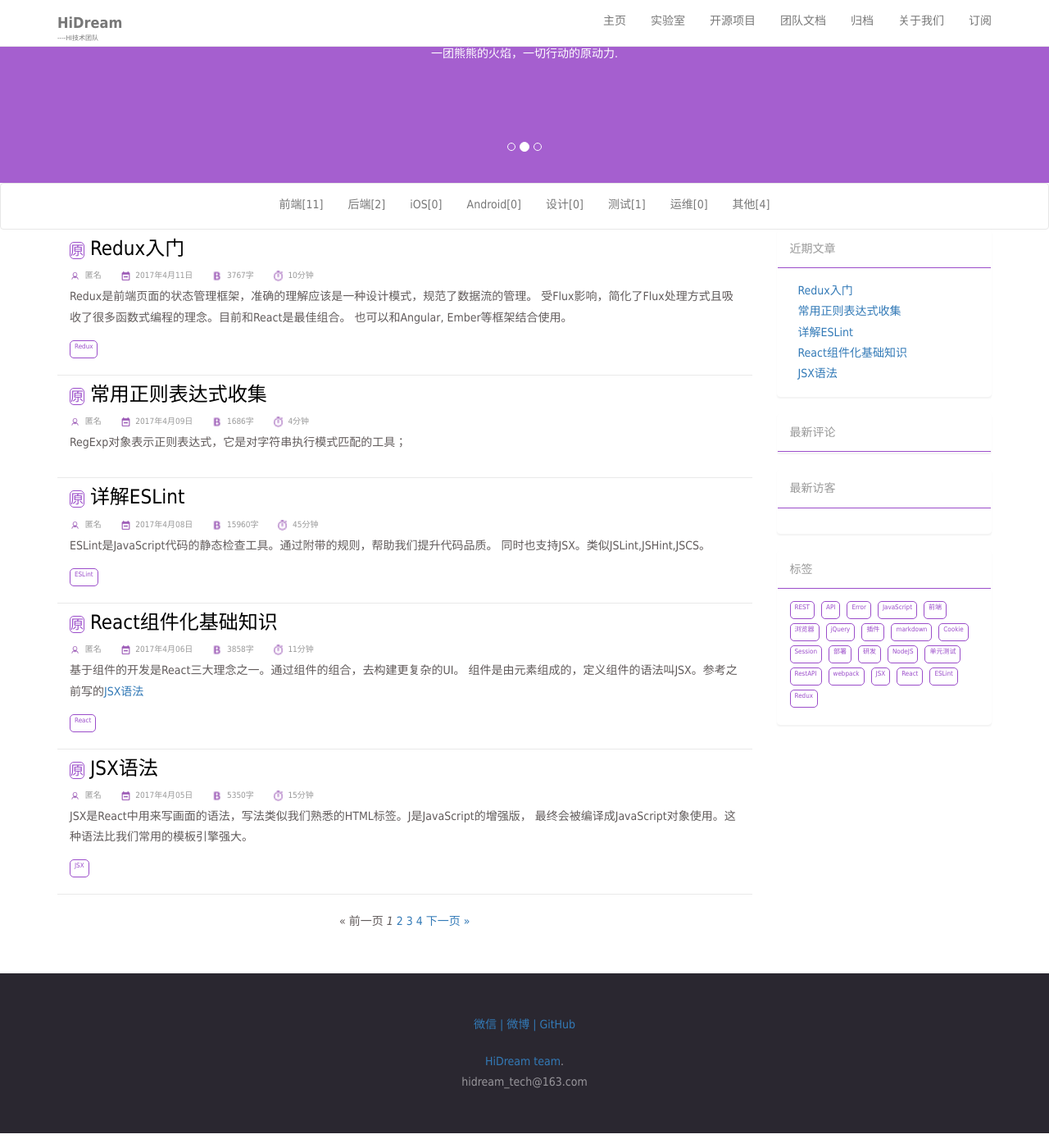
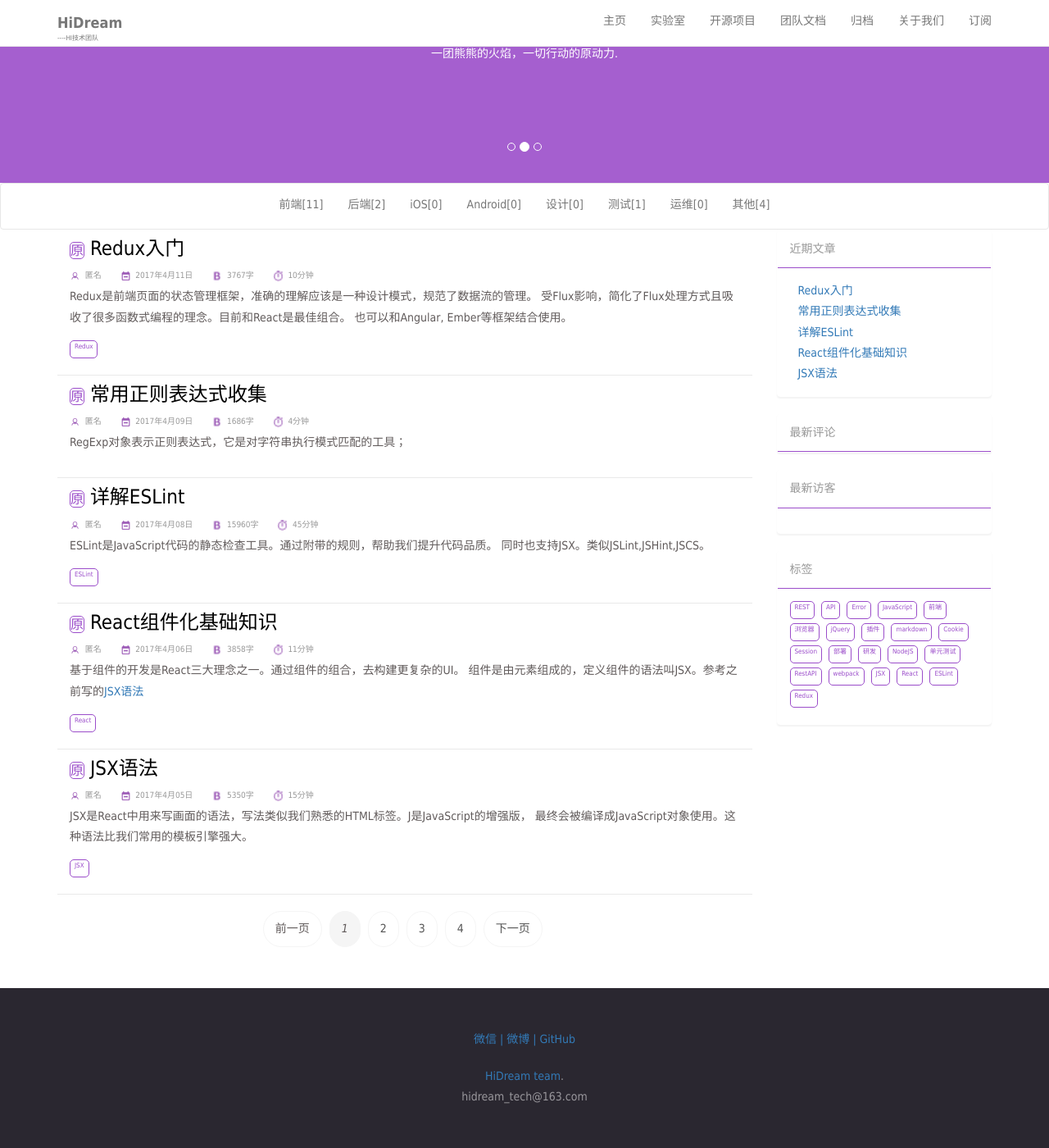
Before and after one commit to DreamHi/DreamHi.github.io, a Jekyll site: the page built from index.html, in a window 1280 px wide and 1400 px high, scrolled down 154 px. Shown: the whole window at 82% size. Built offline with Jekyll 4.4.1, drawn with Linux system fonts in a browser that asks for light colours; the list of posts is cut into pages by our own code; comment, search, counter and statistics services are not loaded.

Commit message:
更改翻页样式

```diff
--- a/index.html
+++ b/index.html
@@ -60,29 +60,29 @@ title: {{ site.description }}
         </div>
         {% endfor %}
         <!-- Pagination links -->
-        <nav aria-label="...">
+        <nav aria-label="..." style="text-align: center;">
           {% if paginator.total_pages > 1 %}
-          <div class="pager">
+          <div class="pagination">
             {% if paginator.previous_page %}
-            <a href="{{ paginator.previous_page_path }}">&laquo; 前一页</a>
+            <a class="page-numbers" href="{{ paginator.previous_page_path }}">前一页</a>
             {% else %}
-            <span>&laquo; 前一页</span>
+            <span class="page-numbers">前一页</span>
             {% endif %}
 
             {% for page in (1..paginator.total_pages) %}
             {% if page == paginator.page %}
-            <em>{{ page }}</em>
+            <em class="page-numbers current">{{ page }}</em>
             {% elsif page == 1 %}
-            <a href="{{ paginator.previous_page_path | prepend: site.baseurl | replace: '//', '/' }}">{{ page }}</a>
+            <a class="page-numbers" href="{{ paginator.previous_page_path | prepend: site.baseurl | replace: '//', '/' }}">{{ page }}</a>
             {% else %}
-            <a href="{{ site.paginate_path | prepend: site.baseurl | replace: '//', '/' | replace: ':num', page }}">{{ page }}</a>
+            <a class="page-numbers" href="{{ site.paginate_path | prepend: site.baseurl | replace: '//', '/' | replace: ':num', page }}">{{ page }}</a>
             {% endif %}
             {% endfor %}
 
             {% if paginator.next_page %}
-            <a href="{{ paginator.next_page_path }}">下一页 &raquo;</a>
+            <a class="page-numbers" href="{{ paginator.next_page_path }}">下一页</a>
             {% else %}
-            <span>下一页 &raquo;</span>
+            <span class="page-numbers">下一页</span>
             {% endif %}
           </div>
           {% endif %}
--- a/static/css/blog.css
+++ b/static/css/blog.css
@@ -144,3 +144,21 @@
   color: #999;
   border-radius: 5px;
 }
+
+.pagination .page-numbers {
+  padding: 8px 12px;
+  border: 1px solid #F5F5F5;
+  border-radius: 25px 25px 25px 25px;
+  padding: 8px 14px;
+  margin: 0 5px 0 0;
+  display: inline-block;
+}
+
+.pagination a {
+  color: #555;
+  text-decoration: none;
+}
+
+.pagination .current {
+  background-color: #F5F5F5;
+}
```
